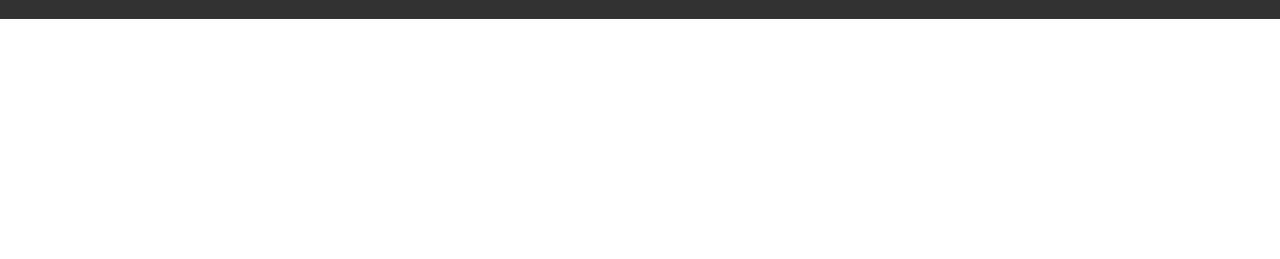
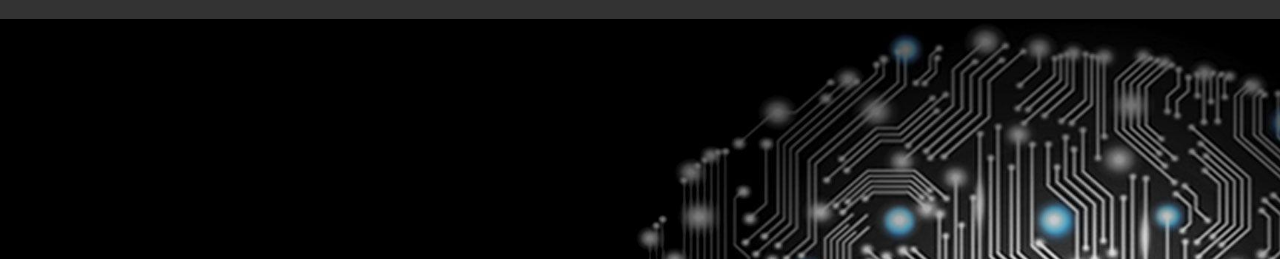
Before and after one commit to NirbharTechnologies/Nirbhar-website, a plain HTML site: page index.html in a window 1280 px wide. Shown: the part 90-349 px from the top of the page. Drawn offline with Linux system fonts and the light colour scheme.

Commit message:
style.css

```diff
--- a/style.css
+++ b/style.css
@@ -48,7 +48,7 @@ body {
 
 /* Hero Section */
 .hero {
-    background-image: url('./images/back.jpg');
+    background-image: url('./back.jpg');
     background-size: cover;
     background-position: center;
     height: 100vh;
```
